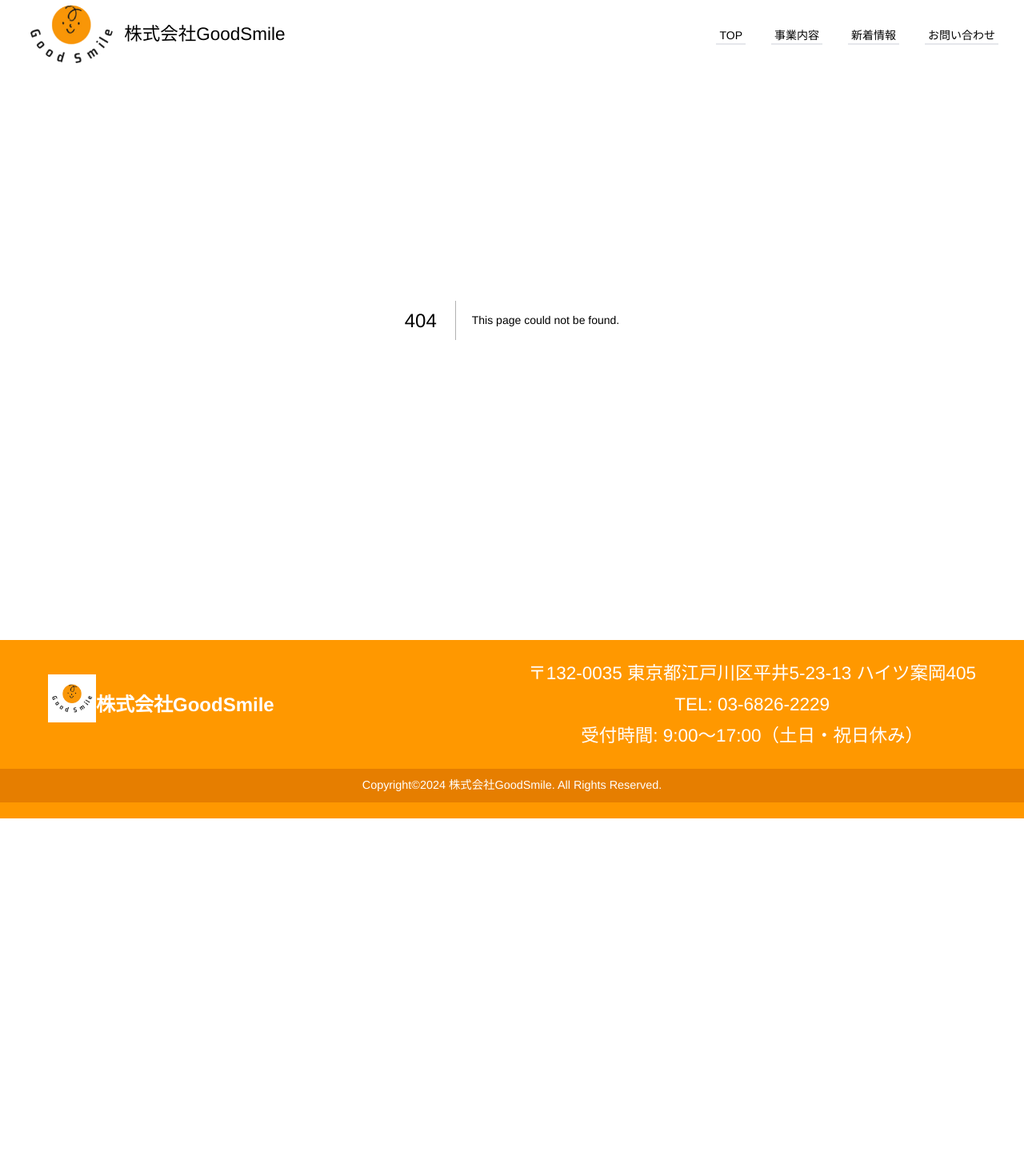
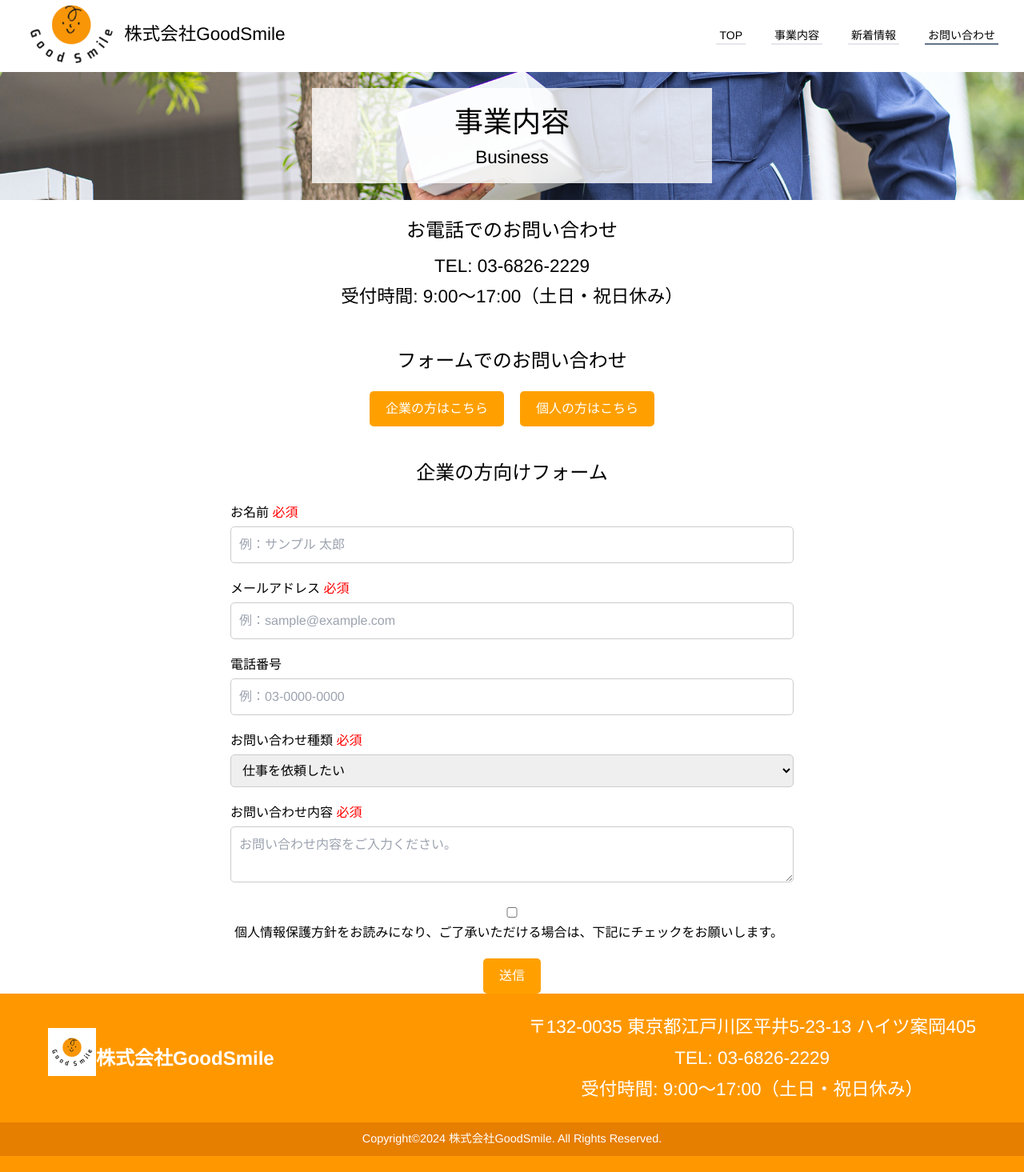
Before and after one commit to sugityan/good-smile, a Next.js app: page /contact in a window 1280 px wide. Before the commit this address had no page. Shown: the whole page at 80% size. Before the commit the page ends 1023 px from the top, so only its background shows below. Built offline with nearby package versions, Linux system fonts and the light colour scheme.

Commit message:
contact page

```diff
--- a/app/components/navbar.tsx
+++ b/app/components/navbar.tsx
@@ -10,7 +10,7 @@ export function Navbar() {
     { name: "TOP", href: "/" },
     { name: "事業内容", href: "/contents" },
     { name: "新着情報", href: "/news" },
-    { name: "お問い合わせ", href: "/reservation" },
+    { name: "お問い合わせ", href: "/contact" },
   ];
 
   function classNames(...classes: string[]) {
--- /dev/null
+++ b/app/contact/page.tsx
@@ -0,0 +1,103 @@
+"use client";
+import React from "react";
+import "../styles/contact.css";
+
+const Contact = () => {
+  return (
+    <div className={"contact-container"}>
+      <div style={{ height: "7vw" }}></div>
+      <section className={"contact-banner"}>
+        <div className="contact-top flex flex-col justify-center items-center text-center">
+          <div
+            className="py-4"
+            style={{
+              backgroundColor: "#FFFFFFCC",
+              width: "60%",
+              maxWidth: "500px",
+            }}
+          >
+            <h2>事業内容</h2>
+            <p>Business</p>
+          </div>
+        </div>
+      </section>
+      <section className={"contact-contactInfo"}>
+        <h2>お電話でのお問い合わせ</h2>
+        <p>TEL: 03-6826-2229</p>
+        <p>受付時間: 9:00〜17:00（土日・祝日休み）</p>
+      </section>
+      <section className={"contact-formSection"}>
+        <h2>フォームでのお問い合わせ</h2>
+        <div className={"contact-buttons"}>
+          <button className={"contact-button"}>企業の方はこちら</button>
+          <button className={"contact-button"}>個人の方はこちら</button>
+        </div>
+      </section>
+      <section className={"contact-form"}>
+        <h2>企業の方向けフォーム</h2>
+        <form>
+          <div className={"contact-formGroup"}>
+            <label htmlFor="name">
+              お名前 <span className={"contact-required"}>必須</span>
+            </label>
+            <input
+              type="text"
+              id="name"
+              placeholder="例：サンプル 太郎"
+              required
+            />
+          </div>
+          <div className={"contact-formGroup"}>
+            <label htmlFor="email">
+              メールアドレス <span className={"contact-required"}>必須</span>
+            </label>
+            <input
+              type="email"
+              id="email"
+              placeholder="例：sample@example.com"
+              required
+            />
+          </div>
+          <div className={"contact-formGroup"}>
+            <label htmlFor="phone">電話番号</label>
+            <input type="tel" id="phone" placeholder="例：03-0000-0000" />
+          </div>
+          <div className={"contact-formGroup"}>
+            <label htmlFor="inquiryType">
+              お問い合わせ種類 <span className={"contact-required"}>必須</span>
+            </label>
+            <select id="inquiryType" required>
+              <option value="仕事を依頼したい">仕事を依頼したい</option>
+              <option value="仕事を受けたい">仕事を受けたい</option>
+              <option value="その他">その他</option>
+            </select>
+          </div>
+          <div className={"contact-formGroup"}>
+            <label htmlFor="inquiry">
+              お問い合わせ内容 <span className={"contact-required"}>必須</span>
+            </label>
+            <textarea
+              id="inquiry"
+              placeholder="お問い合わせ内容をご入力ください。"
+              required
+            ></textarea>
+          </div>
+          <div className={"contact-formGroup"}>
+            <label>
+              <input type="checkbox" required />
+              <span className={"contact-privacyPolicy"}>
+                <a href="#">個人情報保護方針</a>
+                をお読みになり、ご了承いただける場合は、下記にチェックをお願いします。
+              </span>
+            </label>
+          </div>
+          <button type="submit" className={"contact-submitButton"}>
+            送信
+          </button>
+        </form>
+      </section>
+    </div>
+  );
+};
+
+export default Contact;
--- a/app/news/page.tsx
+++ b/app/news/page.tsx
@@ -1,18 +1,28 @@
 "use client";
 import React, { useState, useEffect } from "react";
-import "../styles/MainContent.css";
+import "../styles/news.css";
 
 const MainContent = () => {
   return (
-    <main className={"maincontents-mainContent"}>
-      <section className={"maincontents-newsHeader"}>
-        <h2>新着情報</h2>
-        <div className={"maincontents-newsBanner"}>
-          <img src="/path/to/banner.jpg" alt="News Banner" />
+    <main className={"news-mainContent"}>
+      <div style={{ height: "7vw" }}></div>
+      <section className={"news-newsHeader"}>
+        <div className="news-top flex flex-col justify-center items-center text-center">
+          <div
+            className="py-4"
+            style={{
+              backgroundColor: "#FFFFFFCC",
+              width: "60%",
+              maxWidth: "500px",
+            }}
+          >
+            <h2>事業内容</h2>
+            <p>Business</p>
+          </div>
         </div>
       </section>
-      <section className={"maincontents-newsContent"}>
-        <article className={"maincontents-article"}>
+      <section className={"news-newsContent"}>
+        <article className={"news-article"}>
           <h3>2024.02.16 ホームページを公開しました</h3>
           <p>
             この度、公式ホームページを公開いたしました。今後は本ホームページにおいて、各種情報を発信して参ります。
@@ -22,12 +32,12 @@ const MainContent = () => {
           </p>
           <p>カテゴリー: お知らせ</p>
         </article>
-        <aside className={"maincontents-sidebar"}>
-          <div className={"maincontents-search"}>
+        <aside className={"news-sidebar"}>
+          <div className={"news-search"}>
             <label htmlFor="search">記事検索</label>
             <input type="text" id="search" />
           </div>
-          <div className={"maincontents-recentArticles"}>
+          <div className={"news-recentArticles"}>
             <h4>最新記事</h4>
             <ul>
               <li>
@@ -35,7 +45,7 @@ const MainContent = () => {
               </li>
             </ul>
           </div>
-          <div className={"maincontents-categories"}>
+          <div className={"news-categories"}>
             <h4>カテゴリー</h4>
             <ul>
               <li>
@@ -46,7 +56,7 @@ const MainContent = () => {
               </li>
             </ul>
           </div>
-          <div className={"maincontents-archive"}>
+          <div className={"news-archive"}>
             <h4>アーカイブ</h4>
             <ul>
               <li>
@@ -54,7 +64,7 @@ const MainContent = () => {
               </li>
             </ul>
           </div>
-          <div className={"maincontents-rss"}>
+          <div className={"news-rss"}>
             <h4>RSSフィード</h4>
             <a href="#">RSS 2.0</a>
           </div>
--- /dev/null
+++ b/app/styles/contact.css
@@ -0,0 +1,133 @@
+.contact-top {
+  background-image: url("/contents-top.png");
+  background-size: cover;
+  background-position: center;
+  height: 20vh;
+  width: 100vw;
+}
+
+.contact-container {
+  display: flex;
+  flex-direction: column;
+}
+
+.contact-mainContent {
+  flex: 1;
+  padding: 20px;
+}
+
+.contact-banner {
+  text-align: center;
+  margin-bottom: 20px;
+}
+
+.contact-banner h1 {
+  font-size: 2em;
+  margin-bottom: 10px;
+}
+
+.contact-banner img {
+  width: 100%;
+  height: auto;
+}
+
+.contact-contactInfo {
+  text-align: center;
+  margin-bottom: 40px;
+}
+
+.contact-contactInfo h2 {
+  font-size: 1.5em;
+  margin-bottom: 10px;
+}
+
+.contact-contactInfo p {
+  margin: 5px 0;
+}
+
+.contact-formSection {
+  text-align: center;
+  margin-bottom: 40px;
+}
+
+.contact-formSection h2 {
+  font-size: 1.5em;
+  margin-bottom: 10px;
+}
+
+.contact-buttons {
+  display: flex;
+  justify-content: center;
+  gap: 20px;
+}
+
+.contact-button {
+  background-color: #ffa000;
+  color: white;
+  border: none;
+  padding: 10px 20px;
+  border-radius: 5px;
+  cursor: pointer;
+  font-size: 1em;
+}
+
+.contact-button:hover {
+  background-color: #ff8f00;
+}
+
+.contact-form {
+  max-width: 800px;
+  margin: 0 auto;
+}
+
+.contact-form h2 {
+  font-size: 1.5em;
+  margin-bottom: 20px;
+  text-align: center;
+}
+
+.contact-formGroup {
+  margin-bottom: 20px;
+}
+
+.contact-formGroup label {
+  display: block;
+  margin-bottom: 5px;
+}
+
+.contact-formGroup input,
+.contact-formGroup select,
+.contact-formGroup textarea {
+  width: 100%;
+  padding: 10px;
+  border: 1px solid #ccc;
+  border-radius: 5px;
+}
+
+.contact-formGroup textarea {
+  resize: vertical;
+}
+
+.contact-required {
+  color: red;
+}
+
+.contact-privacyPolicy {
+  margin-left: 5px;
+}
+
+.contact-submitButton {
+  background-color: #ffa000;
+  color: white;
+  border: none;
+  padding: 10px 20px;
+  border-radius: 5px;
+  cursor: pointer;
+  font-size: 1em;
+  display: block;
+  margin: 0 auto;
+}
+
+.contact-submitButton:hover {
+  background-color: #ff8f00;
+}
--- /dev/null
+++ b/app/styles/news.css
@@ -0,0 +1,74 @@
+.news-newsHeader {
+  margin-bottom: 60px;
+}
+
+.news-top {
+  background-image: url("/contents-top.png");
+  background-size: cover;
+  background-position: center;
+  height: 20vh;
+  width: 100vw;
+}
+
+.news-newsHeader h2 {
+  font-size: 2em;
+  margin-bottom: 10px;
+}
+
+.news-newsBanner img {
+  width: 100%;
+  height: auto;
+}
+
+.news-newsContent {
+  display: flex;
+  justify-content: space-between;
+}
+
+.news-article {
+  width: 70%;
+  padding-right: 20px;
+}
+
+.news-article h3 {
+  font-size: 1.5em;
+  margin-bottom: 10px;
+}
+
+.news-sidebar {
+  width: 25%;
+}
+
+.news-sidebar h4 {
+  font-size: 1.2em;
+  margin-bottom: 10px;
+}
+
+.news-sidebar ul {
+  list-style: none;
+  padding: 0;
+}
+
+.news-sidebar li {
+  margin-bottom: 5px;
+}
+
+.news-sidebar a {
+  text-decoration: none;
+  color: #333;
+}
+
+.news-sidebar a:hover {
+  text-decoration: underline;
+}
+
+.news-search {
+  margin-bottom: 20px;
+}
+
+.news-recentArticles,
+.news-categories,
+.news-archive,
+.news-rss {
+  margin-bottom: 20px;
+}
```
Also changed, not shown: app/styles/MainContent.css (deleted, +0 -73 lines).
